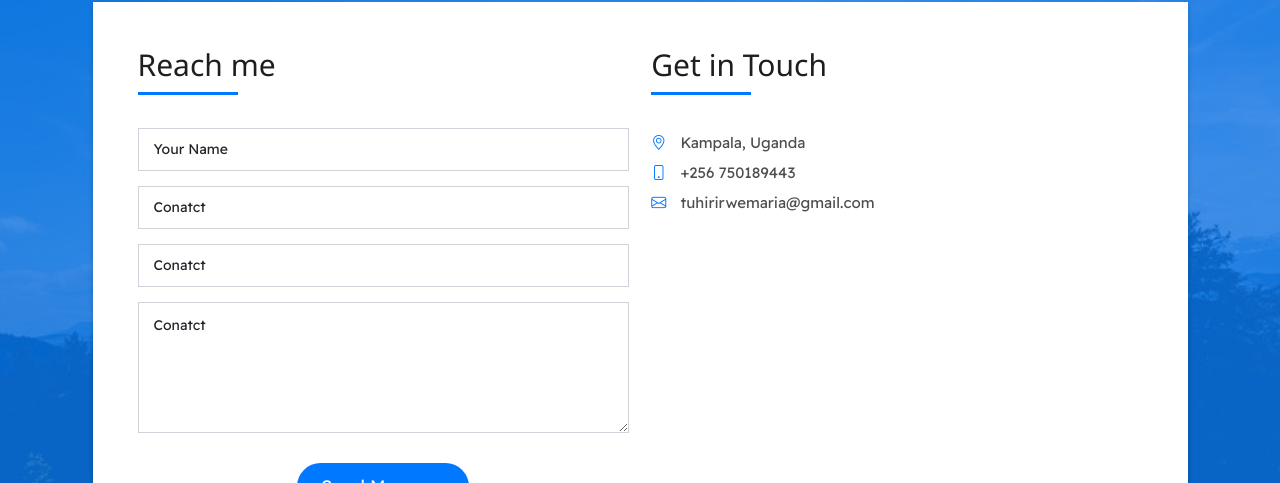
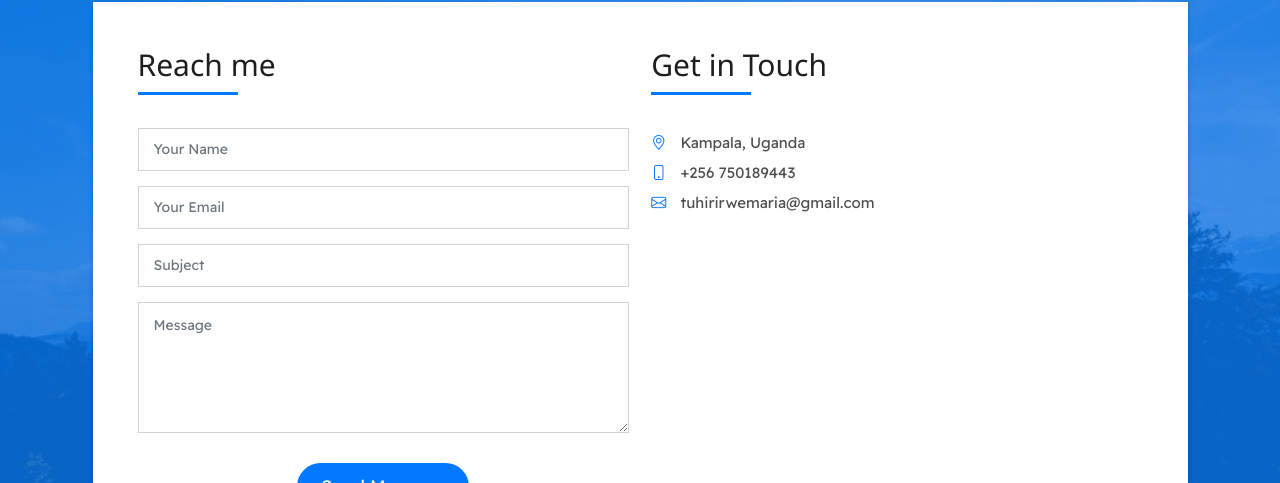
Before and after one commit to Tuhirirwe-Maria/Maria-offical, a Next.js app: page / in a window 1280 px wide. Shown: the part 3233-3716 px from the top of the page. Built offline with nearby package versions, Linux system fonts and the light colour scheme.

Commit message:
FIX:connecting the form to netlify

```diff
--- a/Components/Contact.js
+++ b/Components/Contact.js
@@ -30,18 +30,19 @@ function Contact() {
                     name='Contact'
                       method='POST'
                       data-netlify = "true"
+                      action="contact/?success=true"
                       onSubmit="submit"
                       role="form"
-                      action="/success"
                       className="php-email-form"
                     >
+                      <input type="hidden" name="form-name" value="contact-form" />
+
                       <div className="row">
                         <div className="col-md-12 mb-3">
                           <div className="form-group">
                             <input
                               type="text"
                               name="name"
-                              value="Your Name"
                               className="form-control"
                               id="name"
                               placeholder="Your Name"
@@ -54,8 +55,7 @@ function Contact() {
                             <input
                               type="email"
                               className="form-control"
-                              name="Your Email"
-                              value="Conatct"
+                              name="email"
                               id="email"
                               placeholder="Your Email"
                               required
@@ -67,8 +67,7 @@ function Contact() {
                             <input
                               type="text"
                               className="form-control"
-                              name="Subject"
-                              value="Conatct"
+                              name="subject"
                               id="subject"
                               placeholder="Subject"
                               required
@@ -79,8 +78,7 @@ function Contact() {
                           <div className="form-group">
                             <textarea
                               className="form-control"
-                              name="Message"
-                              value="Conatct"
+                              name="message"
                               rows={5}
                               placeholder="Message"
                               required
```
